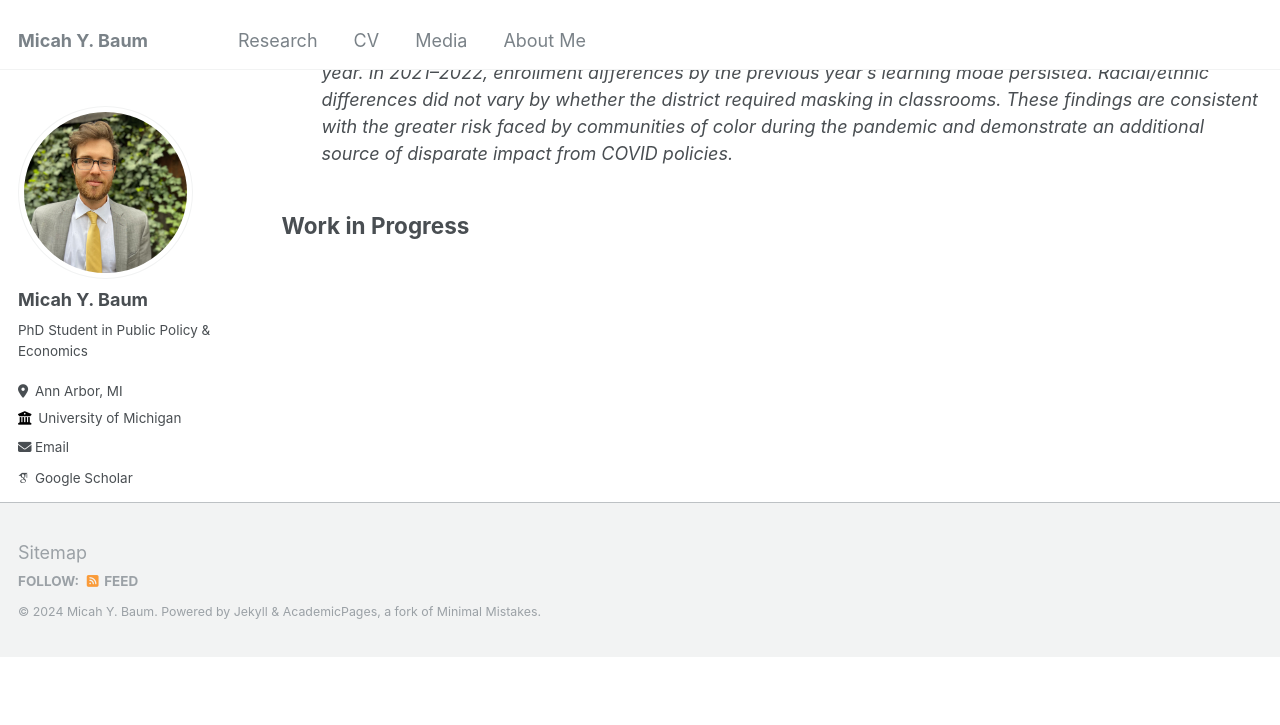
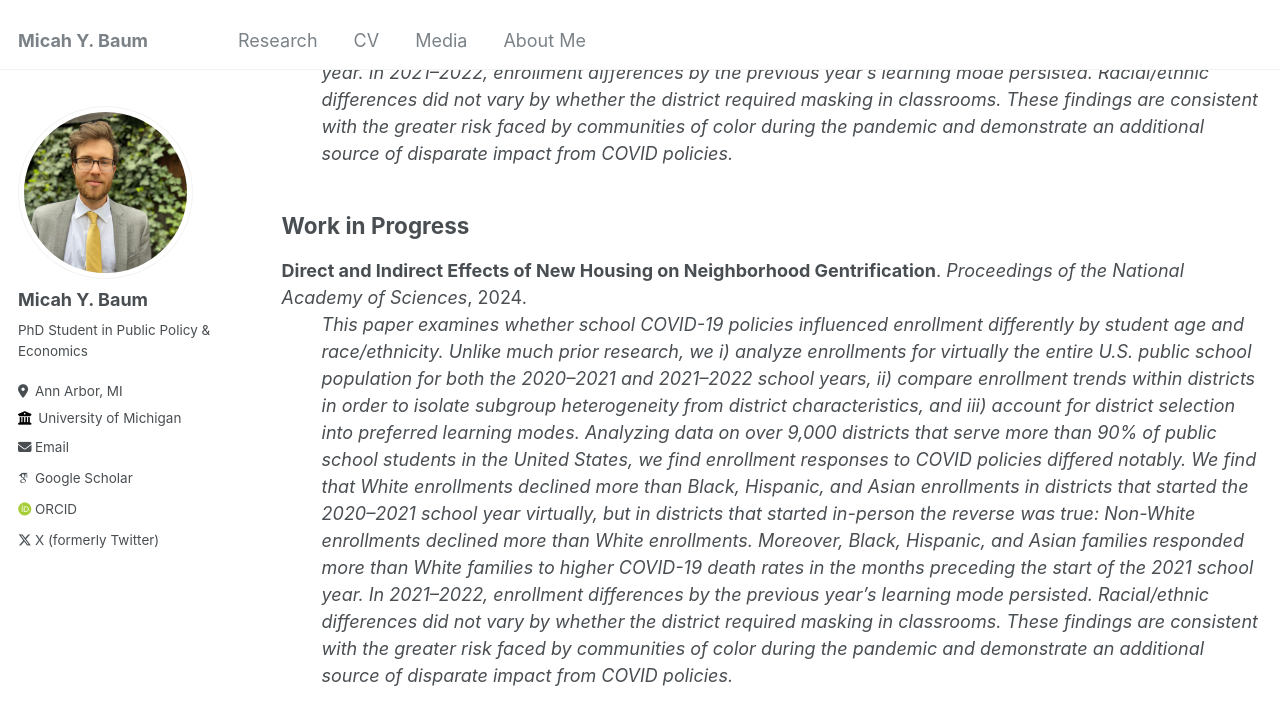
Before and after one commit to micah-baum/micah-baum.github.io, a Jekyll site: the page built from _pages/research.md, in a window 1280 px wide and 900 px high, scrolled down 530 px. Shown: the top 725 px of the window. Built offline with Jekyll 4.4.1, drawn with Linux system fonts in a browser that asks for light colours; some web fonts are replaced; before the commit the page ends 1188 px from its top, so only the background shows below that.

Commit message:
Update research.md

```diff
--- a/_pages/research.md
+++ b/_pages/research.md
@@ -14,14 +14,10 @@ author_profile: true
 ## Published Research
 **[Racial differences in parent response to COVID schooling policies](https://micah-baum.github.io/files/baum-jacob-pnas-2024.pdf)**
 (with Brian A. Jacob). _Proceedings of the National Academy of Sciences_, 2024.
-:    _This paper examines whether school COVID-19 policies influenced enrollment differently by student age and race/ethnicity. Unlike much prior research, we i) analyze enrollments for virtually the entire U.S. public school population for both the 2020–2021 and 2021–2022 school years, ii) compare enrollment trends within districts in order to isolate subgroup heterogeneity from district characteristics, and iii) account for district selection into preferred learning modes. Analyzing data on over 9,000 districts that serve more than 90% of public school students in the United States, we find enrollment responses to COVID policies differed notably. We find that White enrollments declined more than Black, Hispanic, and Asian enrollments in districts that started the 2020–2021 school year virtually, but in districts that started in-person the reverse was true: Non-White enrollments declined more than White enrollments. Moreover, Black, Hispanic, and Asian families responded more than White families to higher COVID-19 death rates in the months preceding the start of the 2021 school year. In 2021–2022, enrollment differences by the previous year’s learning mode persisted. Racial/ethnic differences did not vary by whether the district required masking in classrooms. These findings are consistent with the greater risk faced by communities of color during the pandemic and demonstrate an additional source of disparate impact from COVID policies._
+: _This paper examines whether school COVID-19 policies influenced enrollment differently by student age and race/ethnicity. Unlike much prior research, we i) analyze enrollments for virtually the entire U.S. public school population for both the 2020–2021 and 2021–2022 school years, ii) compare enrollment trends within districts in order to isolate subgroup heterogeneity from district characteristics, and iii) account for district selection into preferred learning modes. Analyzing data on over 9,000 districts that serve more than 90% of public school students in the United States, we find enrollment responses to COVID policies differed notably. We find that White enrollments declined more than Black, Hispanic, and Asian enrollments in districts that started the 2020–2021 school year virtually, but in districts that started in-person the reverse was true: Non-White enrollments declined more than White enrollments. Moreover, Black, Hispanic, and Asian families responded more than White families to higher COVID-19 death rates in the months preceding the start of the 2021 school year. In 2021–2022, enrollment differences by the previous year’s learning mode persisted. Racial/ethnic differences did not vary by whether the district required masking in classrooms. These findings are consistent with the greater risk faced by communities of color during the pandemic and demonstrate an additional source of disparate impact from COVID policies._
 
 
-{% for post in site.research-published reversed %}
-  {% include archive-single.html %}
-{% endfor %}
+## Work in Progress
 
-## Work in Progress
-{% for post in site.research-in-progress reversed %}
-  {% include archive-single.html %}
-{% endfor %}
+**Direct and Indirect Effects of New Housing on Neighborhood Gentrification**. _Proceedings of the National Academy of Sciences_, 2024.
+:    _This paper examines whether school COVID-19 policies influenced enrollment differently by student age and race/ethnicity. Unlike much prior research, we i) analyze enrollments for virtually the entire U.S. public school population for both the 2020–2021 and 2021–2022 school years, ii) compare enrollment trends within districts in order to isolate subgroup heterogeneity from district characteristics, and iii) account for district selection into preferred learning modes. Analyzing data on over 9,000 districts that serve more than 90% of public school students in the United States, we find enrollment responses to COVID policies differed notably. We find that White enrollments declined more than Black, Hispanic, and Asian enrollments in districts that started the 2020–2021 school year virtually, but in districts that started in-person the reverse was true: Non-White enrollments declined more than White enrollments. Moreover, Black, Hispanic, and Asian families responded more than White families to higher COVID-19 death rates in the months preceding the start of the 2021 school year. In 2021–2022, enrollment differences by the previous year’s learning mode persisted. Racial/ethnic differences did not vary by whether the district required masking in classrooms. These findings are consistent with the greater risk faced by communities of color during the pandemic and demonstrate an additional source of disparate impact from COVID policies._
```
